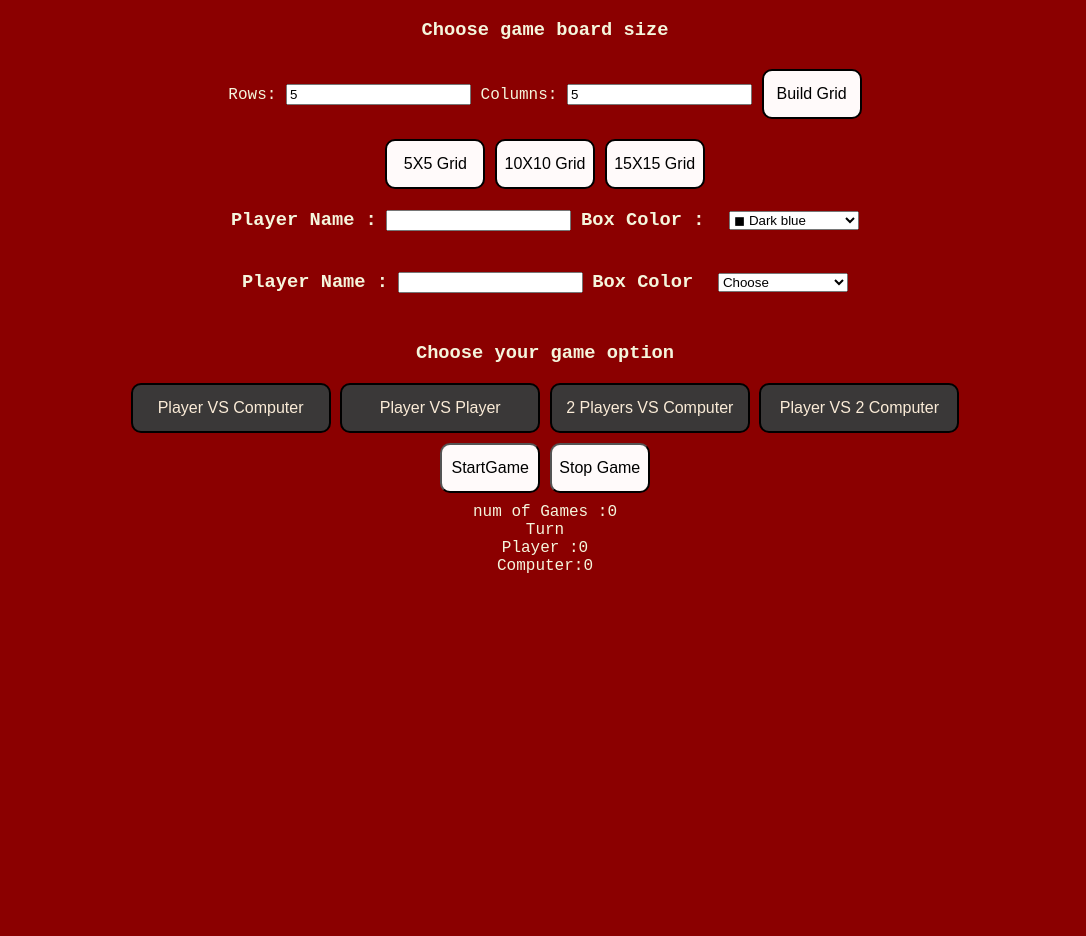
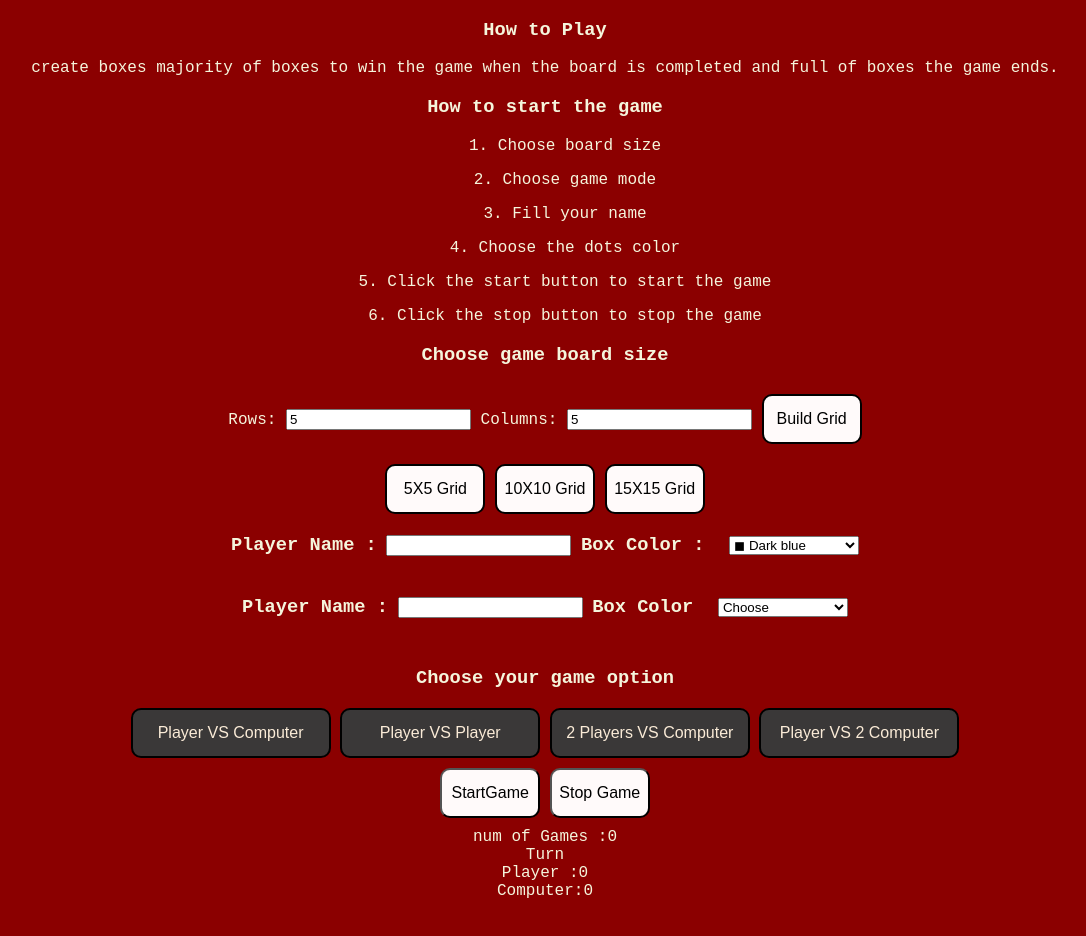
Before and after one commit to AqeelaAlghasra/GA-Project-1, a plain HTML site: page GA-Project1-Dots-and-Boxes/index.html in a window 1280 px wide. Shown: the whole page, without its empty margins (103-1189 px from the left). Before the commit the page ends 800 px from the top, so only its background shows below. Drawn offline with nearby package versions, Linux system fonts and the light colour scheme.

Commit message:
last update

```diff
--- a/GA-Project1-Dots-and-Boxes/css/style2.css
+++ b/GA-Project1-Dots-and-Boxes/css/style2.css
@@ -7,7 +7,19 @@ body {
 	font-family: 'Courier New', Courier, monospace;
 	color: beige;
 }
+.howtoplay {
+	font-size: medium;
+	text-align: center;
+	font-family: 'Courier New', Courier, monospace;
+	color: beige;
+}
 
+.howtoplay li {
+	color: transparent;
+}
+.howtoplay li p{
+	color: beige;
+}
 button {
 
 	font-size: medium;
--- a/GA-Project1-Dots-and-Boxes/index.html
+++ b/GA-Project1-Dots-and-Boxes/index.html
@@ -19,12 +19,23 @@
     <title>Dots and Boxes Game</title>
 </head>
 <body>
+    <div class="howtoplay">
+        <h3>How to Play</h3>
+        <p>create boxes majority of boxes to win the game when the board is completed and full of boxes the game ends.</p>
+
+<h3>How to start the game </h3>
+<ul>
+    <li>    <p>1. Choose board size</p> </li>
+    <li>    <p>2. Choose game mode</p> </li>
+    <li>    <p>3. Fill your name</p> </li>
+    <li>    <p>4. Choose the dots color</p> </li>
+    <li>    <p>5. Click the start button to start the game</p></li>
+    <li>    <p>6. Click the stop button to stop the game</p> </li>
+</ul>
+    </div>
     <section class="players">
     <h3>Choose game board size </h3>
     <div id="controls">
-
-
-
         <div id="custom-form">
         <label for="rows">Rows:</label>
         <input type="number" id="rows-number" min="2" value="5">
--- a/GA-Project1-Dots-and-Boxes/js/app1.js
+++ b/GA-Project1-Dots-and-Boxes/js/app1.js
@@ -150,7 +150,7 @@ gameOptionsBtns.forEach(btn => {
 
 
 startGameBtn.addEventListener('click',()=>{
-
+    $('.howtoplay').hide()
     gameStarted=true;
     if (sizeOptionClicked==false){
         currentBoardSize="5x5"
```
